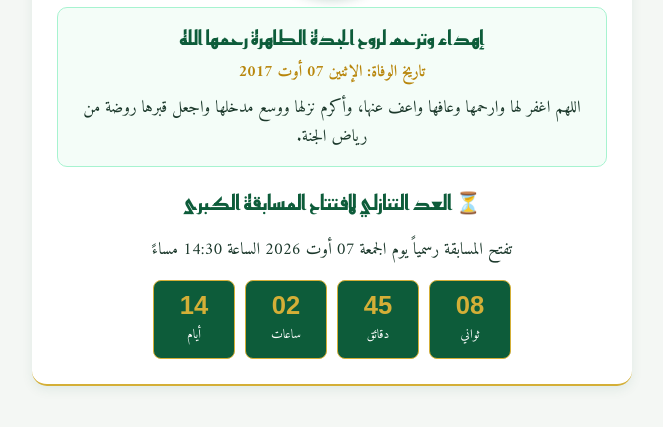
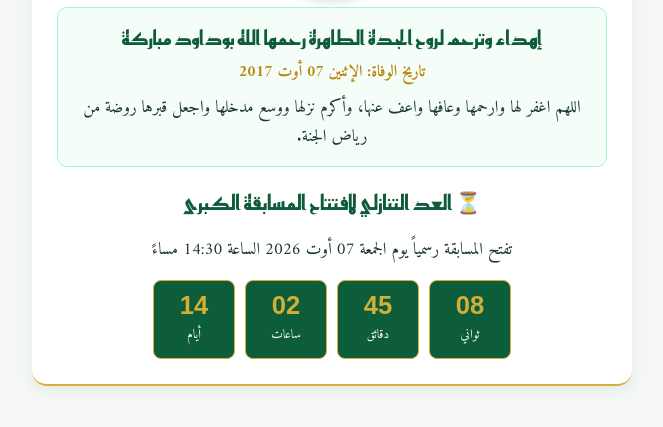
Before and after one commit to khaledbasri745-byte/khbsr.apps, a plain HTML site: page index.html in a window 1280 px wide. Shown: the part 363-790 px from the top of the page, without its empty margins (308-971 px from the left). Drawn offline with Linux system fonts and the light colour scheme.

Commit message:
Update tribute title with additional text

```diff
--- a/index.html
+++ b/index.html
@@ -514,7 +514,7 @@
                 <div class="card">
                     <img src="https://lh3.googleusercontent.com/d/1lxD42MD3uIOXCw9Yb_HQTv2XQglRYLFK" alt="صورة الجدة" class="grandmother-img">
                     <div class="tribute-box">
-                        <div class="tribute-title">إهداء وترحم لروح الجدة الطاهرة رحمها الله</div>
+                        <div class="tribute-title">إهداء وترحم لروح الجدة الطاهرة رحمها الله بوداود مباركة</div>
                         <div class="tribute-date">تاريخ الوفاة: الإثنين 07 أوت 2017</div>
                         <p style="font-size: 1.05rem; margin: 0; line-height: 1.7;">
                             اللهم اغفر لها وارحمها وعافها واعف عنها، وأكرم نزلها ووسع مدخلها واجعل قبرها روضة من رياض الجنة.
```
